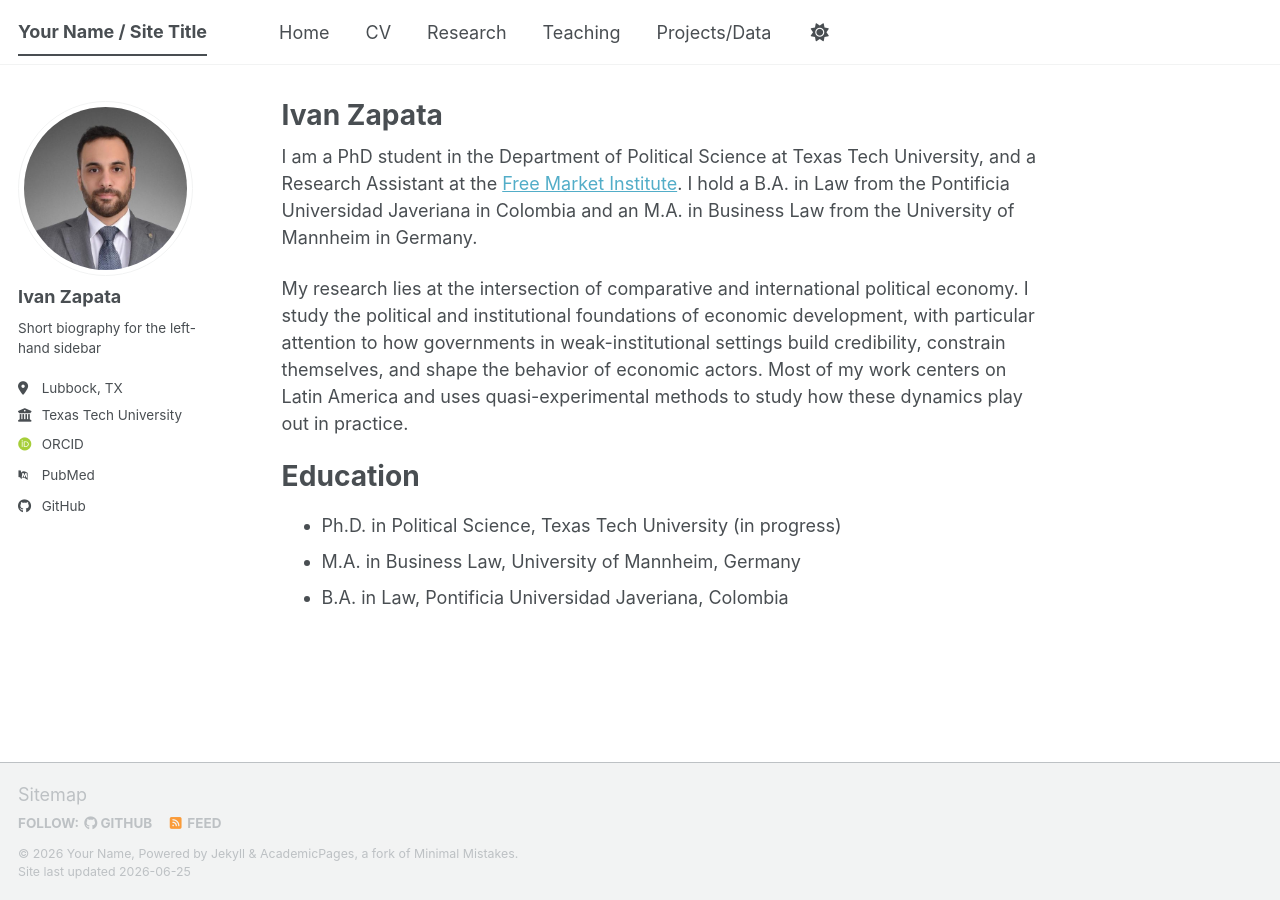
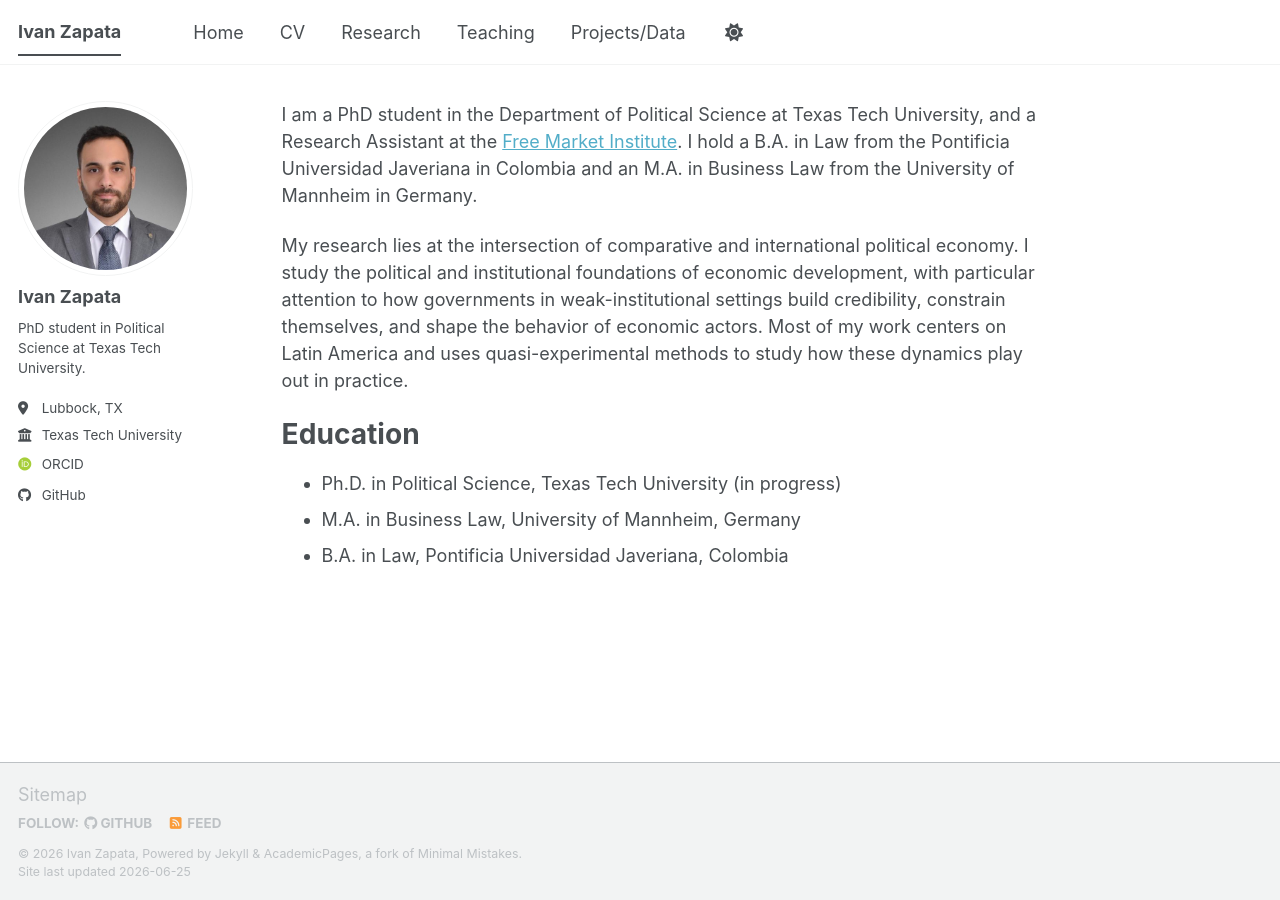
Before and after one commit to ivzapata/ivzapata.github.io, a Jekyll site: the page built from _pages/about.md, in a window 1280 px wide. Built offline with Jekyll 4.4.1, drawn with Linux system fonts in a browser that asks for light colours; some web fonts are replaced; a script bundle is joined from its source files by our own code; library files that are not in the unit come from our copies.

Commit message:
Fixing biopic issues.

```diff
--- a/_config.yml
+++ b/_config.yml
@@ -9,14 +9,14 @@
 # Basic Site Settings
 locale                   : "en-US"
 site_theme               : "default" # The available themes options are "default", "air", "sunrise", "mint", "dirt" and "contrast"
-title                    : "Your Name / Site Title"
+title                    : "Ivan Zapata"
 title_separator          : "-"
-name                     : &name "Your Name"
-description              : &description "Your Name's academic portfolio"   # Update this with a general description of your site, this is the default if not overridden by a page
-url                      : https://academicpages.github.io # The base hostname & protocol for your site e.g. "https://[your GitHub username].github.io",
+name                     : &name "Ivan Zapata"
+description              : &description "Personal academic website of Ivan Zapata, PhD student in Political Science at Texas Tech University, studying comparative and international political economy."
+url                      : https://ivzapata.github.io # The base hostname & protocol for your site e.g. "https://[your GitHub username].github.io",
                                                            # or if you already have some other page hosted on Github then use "https://[your GitHub username].github.io/[Your Repo Name]"
 baseurl                  : "" # the subpath of your site, e.g. "/blog"
-repository               : "academicpages/academicpages.github.io"
+repository               : "ivzapata/ivzapata.github.io"
 
 # Site Author - The following control what appear as part of the author content on the side bar.
 #               If a field is blank the icon and link will not appear, otherwise it will be shown.
@@ -26,7 +26,7 @@ author:
   avatar           : "biopic.jpg"
   name             : "Ivan Zapata"
   pronouns         : # example: "she/her"
-  bio              : "Short biography for the left-hand sidebar"
+  bio              : "PhD student in Political Science at Texas Tech University."
   location         : "Lubbock, TX"
   employer         : "Texas Tech University"
   uri              : # URL
@@ -41,7 +41,7 @@ author:
   orcid            : "https://orcid.org/0009-0003-8678-4394"
   semantic         : # URL
   ssrn             : # URL
-  pubmed           : "https://www.ncbi.nlm.nih.gov/pubmed/?term=john+snow"
+  pubmed           : # URL
   researchgate     : # URL
   scopus           : # URL
   zotero           : # URL
```
Also changed, not shown: _pages/about.md (+0 -1 lines).
